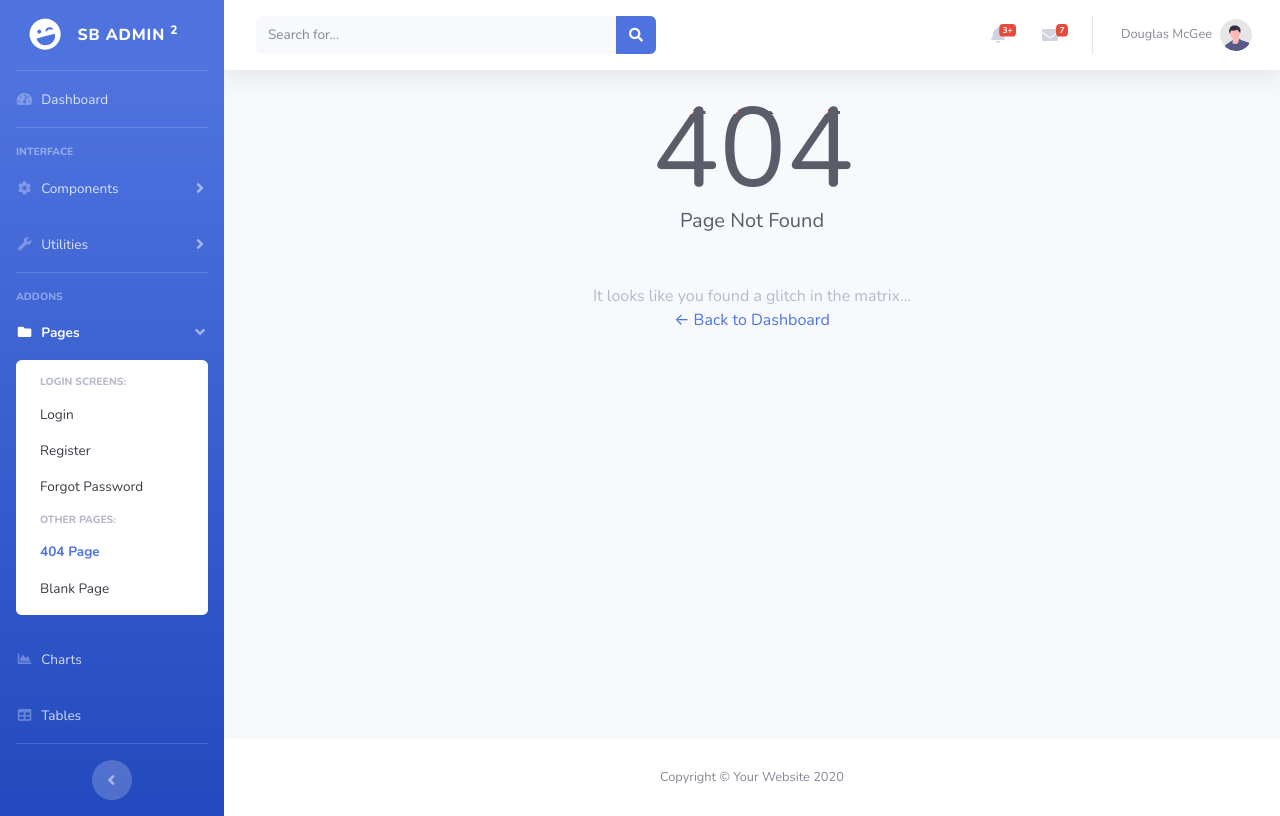
After one commit to emirocampo/modulo_web, a Flask app: template templates/login/404.html in a window 1280 px wide. The commit adds this page. Run offline with Flask 3, Linux system fonts and the light colour scheme; the template is opened without the code that fills it, so the values that code supplies are empty; some libraries are stand-ins or nearby versions.

Commit message:
login con base de datos

```diff
--- a/app.py
+++ b/app.py
@@ -1,8 +1,9 @@
-from flask import Flask, render_template, jsonify, request
+from flask import Flask, render_template, jsonify, request, redirect, url_for
 from controller.producto_controller import *
 from controller.proveedor_controller import *
 from controller.categoria_controller import *
 from controller.inventario_controller import *
+from controller.login_controller import *
 
 app = Flask(__name__)
 
@@ -149,5 +150,24 @@ def editar_inventario(id):
 def hello_world():
     return render_template("/index/index.html")
 
+@app.route("/login", methods=["POST","GET"])
+def login():
+    if request.method == "GET":
+        return render_template("/login/login.html")
+    else:
+        # Obtenemos los datos del formulario
+        email = request.form.get("email")
+        password = request.form.get("password")
+
+        print(f"email {email} password {password}")
+        user = get_usuario(email,password)
+
+        # Validamos los datos
+        if user:
+            return redirect("/")
+        else:
+            return render_template("/login/404.html")
+
+
 if __name__ == '__main__':
     app.run(debug=True)
--- /dev/null
+++ b/templates/login/404.html
@@ -0,0 +1,430 @@
+<!DOCTYPE html>
+<html lang="en">
+
+<head>
+
+    <meta charset="utf-8">
+    <meta http-equiv="X-UA-Compatible" content="IE=edge">
+    <meta name="viewport" content="width=device-width, initial-scale=1, shrink-to-fit=no">
+    <meta name="description" content="">
+    <meta name="author" content="">
+
+    <title>SB Admin 2 - 404</title>
+
+    <!-- Custom fonts for this template-->
+    <link href="../../static/vendor/fontawesome-free/css/all.min.css" rel="stylesheet" type="text/css">
+    <link
+        href="https://fonts.googleapis.com/css?family=Nunito:200,200i,300,300i,400,400i,600,600i,700,700i,800,800i,900,900i"
+        rel="stylesheet">
+
+    <!-- Custom styles for this template-->
+    <link href="../../static/css/sb-admin-2.min.css" rel="stylesheet">
+
+</head>
+
+<body id="page-top">
+
+    <!-- Page Wrapper -->
+    <div id="wrapper">
+
+        <!-- Sidebar -->
+        <ul class="navbar-nav bg-gradient-primary sidebar sidebar-dark accordion" id="accordionSidebar">
+
+            <!-- Sidebar - Brand -->
+            <a class="sidebar-brand d-flex align-items-center justify-content-center" href="index.html">
+                <div class="sidebar-brand-icon rotate-n-15">
+                    <i class="fas fa-laugh-wink"></i>
+                </div>
+                <div class="sidebar-brand-text mx-3">SB Admin <sup>2</sup></div>
+            </a>
+
+            <!-- Divider -->
+            <hr class="sidebar-divider my-0">
+
+            <!-- Nav Item - Dashboard -->
+            <li class="nav-item">
+                <a class="nav-link" href="index.html">
+                    <i class="fas fa-fw fa-tachometer-alt"></i>
+                    <span>Dashboard</span>
+                </a>
+            </li>
+
+            <!-- Divider -->
+            <hr class="sidebar-divider">
+
+            <!-- Heading -->
+            <div class="sidebar-heading">
+                Interface
+            </div>
+
+            <!-- Nav Item - Pages Collapse Menu -->
+            <li class="nav-item">
+                <a class="nav-link collapsed" href="#" data-toggle="collapse" data-target="#collapseTwo"
+                    aria-expanded="true" aria-controls="collapseTwo">
+                    <i class="fas fa-fw fa-cog"></i>
+                    <span>Components</span>
+                </a>
+                <div id="collapseTwo" class="collapse" aria-labelledby="headingTwo" data-parent="#accordionSidebar">
+                    <div class="bg-white py-2 collapse-inner rounded">
+                        <h6 class="collapse-header">Custom Components:</h6>
+                        <a class="collapse-item" href="buttons.html">Buttons</a>
+                        <a class="collapse-item" href="cards.html">Cards</a>
+                    </div>
+                </div>
+            </li>
+
+            <!-- Nav Item - Utilities Collapse Menu -->
+            <li class="nav-item">
+                <a class="nav-link collapsed" href="#" data-toggle="collapse" data-target="#collapseUtilities"
+                    aria-expanded="true" aria-controls="collapseUtilities">
+                    <i class="fas fa-fw fa-wrench"></i>
+                    <span>Utilities</span>
+                </a>
+                <div id="collapseUtilities" class="collapse" aria-labelledby="headingUtilities"
+                    data-parent="#accordionSidebar">
+                    <div class="bg-white py-2 collapse-inner rounded">
+                        <h6 class="collapse-header">Custom Utilities:</h6>
+                        <a class="collapse-item" href="utilities-color.html">Colors</a>
+                        <a class="collapse-item" href="utilities-border.html">Borders</a>
+                        <a class="collapse-item" href="utilities-animation.html">Animations</a>
+                        <a class="collapse-item" href="utilities-other.html">Other</a>
+                    </div>
+                </div>
+            </li>
+
+            <!-- Divider -->
+            <hr class="sidebar-divider">
+
+            <!-- Heading -->
+            <div class="sidebar-heading">
+                Addons
+            </div>
+
+            <!-- Nav Item - Pages Collapse Menu -->
+            <li class="nav-item active">
+                <a class="nav-link" href="#" data-toggle="collapse" data-target="#collapsePages" aria-expanded="true"
+                    aria-controls="collapsePages">
+                    <i class="fas fa-fw fa-folder"></i>
+                    <span>Pages</span>
+                </a>
+                <div id="collapsePages" class="collapse show" aria-labelledby="headingPages"
+                    data-parent="#accordionSidebar">
+                    <div class="bg-white py-2 collapse-inner rounded">
+                        <h6 class="collapse-header">Login Screens:</h6>
+                        <a class="collapse-item" href="login.html">Login</a>
+                        <a class="collapse-item" href="register.html">Register</a>
+                        <a class="collapse-item" href="forgot-password.html">Forgot Password</a>
+                        <div class="collapse-divider"></div>
+                        <h6 class="collapse-header">Other Pages:</h6>
+                        <a class="collapse-item active" href="404.html">404 Page</a>
+                        <a class="collapse-item" href="blank.html">Blank Page</a>
+                    </div>
+                </div>
+            </li>
+
+            <!-- Nav Item - Charts -->
+            <li class="nav-item">
+                <a class="nav-link" href="charts.html">
+                    <i class="fas fa-fw fa-chart-area"></i>
+                    <span>Charts</span></a>
+            </li>
+
+            <!-- Nav Item - Tables -->
+            <li class="nav-item">
+                <a class="nav-link" href="tables.html">
+                    <i class="fas fa-fw fa-table"></i>
+                    <span>Tables</span></a>
+            </li>
+
+            <!-- Divider -->
+            <hr class="sidebar-divider d-none d-md-block">
+
+            <!-- Sidebar Toggler (Sidebar) -->
+            <div class="text-center d-none d-md-inline">
+                <button class="rounded-circle border-0" id="sidebarToggle"></button>
+            </div>
+
+        </ul>
+        <!-- End of Sidebar -->
+
+        <!-- Content Wrapper -->
+        <div id="content-wrapper" class="d-flex flex-column">
+
+            <!-- Main Content -->
+            <div id="content">
+
+                <!-- Topbar -->
+                <nav class="navbar navbar-expand navbar-light bg-white topbar mb-4 static-top shadow">
+
+                    <!-- Sidebar Toggle (Topbar) -->
+                    <button id="sidebarToggleTop" class="btn btn-link d-md-none rounded-circle mr-3">
+                        <i class="fa fa-bars"></i>
+                    </button>
+
+                    <!-- Topbar Search -->
+                    <form
+                        class="d-none d-sm-inline-block form-inline mr-auto ml-md-3 my-2 my-md-0 mw-100 navbar-search">
+                        <div class="input-group">
+                            <input type="text" class="form-control bg-light border-0 small" placeholder="Search for..."
+                                aria-label="Search" aria-describedby="basic-addon2">
+                            <div class="input-group-append">
+                                <button class="btn btn-primary" type="button">
+                                    <i class="fas fa-search fa-sm"></i>
+                                </button>
+                            </div>
+                        </div>
+                    </form>
+
+                    <!-- Topbar Navbar -->
+                    <ul class="navbar-nav ml-auto">
+
+                        <!-- Nav Item - Search Dropdown (Visible Only XS) -->
+                        <li class="nav-item dropdown no-arrow d-sm-none">
+                            <a class="nav-link dropdown-toggle" href="#" id="searchDropdown" role="button"
+                                data-toggle="dropdown" aria-haspopup="true" aria-expanded="false">
+                                <i class="fas fa-search fa-fw"></i>
+                            </a>
+                            <!-- Dropdown - Messages -->
+                            <div class="dropdown-menu dropdown-menu-right p-3 shadow animated--grow-in"
+                                aria-labelledby="searchDropdown">
+                                <form class="form-inline mr-auto w-100 navbar-search">
+                                    <div class="input-group">
+                                        <input type="text" class="form-control bg-light border-0 small"
+                                            placeholder="Search for..." aria-label="Search"
+                                            aria-describedby="basic-addon2">
+                                        <div class="input-group-append">
+                                            <button class="btn btn-primary" type="button">
+                                                <i class="fas fa-search fa-sm"></i>
+                                            </button>
+                                        </div>
+                                    </div>
+                                </form>
+                            </div>
+                        </li>
+
+                        <!-- Nav Item - Alerts -->
+                        <li class="nav-item dropdown no-arrow mx-1">
+                            <a class="nav-link dropdown-toggle" href="#" id="alertsDropdown" role="button"
+                                data-toggle="dropdown" aria-haspopup="true" aria-expanded="false">
+                                <i class="fas fa-bell fa-fw"></i>
+                                <!-- Counter - Alerts -->
+                                <span class="badge badge-danger badge-counter">3+</span>
+                            </a>
+                            <!-- Dropdown - Alerts -->
+                            <div class="dropdown-list dropdown-menu dropdown-menu-right shadow animated--grow-in"
+                                aria-labelledby="alertsDropdown">
+                                <h6 class="dropdown-header">
+                                    Alerts Center
+                                </h6>
+                                <a class="dropdown-item d-flex align-items-center" href="#">
+                                    <div class="mr-3">
+                                        <div class="icon-circle bg-primary">
+                                            <i class="fas fa-file-alt text-white"></i>
+                                        </div>
+                                    </div>
+                                    <div>
+                                        <div class="small text-gray-500">December 12, 2019</div>
+                                        <span class="font-weight-bold">A new monthly report is ready to download!</span>
+                                    </div>
+                                </a>
+                                <a class="dropdown-item d-flex align-items-center" href="#">
+                                    <div class="mr-3">
+                                        <div class="icon-circle bg-success">
+                                            <i class="fas fa-donate text-white"></i>
+                                        </div>
+                                    </div>
+                                    <div>
+                                        <div class="small text-gray-500">December 7, 2019</div>
+                                        $290.29 has been deposited into your account!
+                                    </div>
+                                </a>
+                                <a class="dropdown-item d-flex align-items-center" href="#">
+                                    <div class="mr-3">
+                                        <div class="icon-circle bg-warning">
+                                            <i class="fas fa-exclamation-triangle text-white"></i>
+                                        </div>
+                                    </div>
+                                    <div>
+                                        <div class="small text-gray-500">December 2, 2019</div>
+                                        Spending Alert: We've noticed unusually high spending for your account.
+                                    </div>
+                                </a>
+                                <a class="dropdown-item text-center small text-gray-500" href="#">Show All Alerts</a>
+                            </div>
+                        </li>
+
+                        <!-- Nav Item - Messages -->
+                        <li class="nav-item dropdown no-arrow mx-1">
+                            <a class="nav-link dropdown-toggle" href="#" id="messagesDropdown" role="button"
+                                data-toggle="dropdown" aria-haspopup="true" aria-expanded="false">
+                                <i class="fas fa-envelope fa-fw"></i>
+                                <!-- Counter - Messages -->
+                                <span class="badge badge-danger badge-counter">7</span>
+                            </a>
+                            <!-- Dropdown - Messages -->
+                            <div class="dropdown-list dropdown-menu dropdown-menu-right shadow animated--grow-in"
+                                aria-labelledby="messagesDropdown">
+                                <h6 class="dropdown-header">
+                                    Message Center
+                                </h6>
+                                <a class="dropdown-item d-flex align-items-center" href="#">
+                                    <div class="dropdown-list-image mr-3">
+                                        <img class="rounded-circle" src="img/undraw_profile_1.svg"
+                                            alt="...">
+                                        <div class="status-indicator bg-success"></div>
+                                    </div>
+                                    <div class="font-weight-bold">
+                                        <div class="text-truncate">Hi there! I am wondering if you can help me with a
+                                            problem I've been having.</div>
+                                        <div class="small text-gray-500">Emily Fowler · 58m</div>
+                                    </div>
+                                </a>
+                                <a class="dropdown-item d-flex align-items-center" href="#">
+                                    <div class="dropdown-list-image mr-3">
+                                        <img class="rounded-circle" src="img/undraw_profile_2.svg"
+                                            alt="...">
+                                        <div class="status-indicator"></div>
+                                    </div>
+                                    <div>
+                                        <div class="text-truncate">I have the photos that you ordered last month, how
+                                            would you like them sent to you?</div>
+                                        <div class="small text-gray-500">Jae Chun · 1d</div>
+                                    </div>
+                                </a>
+                                <a class="dropdown-item d-flex align-items-center" href="#">
+                                    <div class="dropdown-list-image mr-3">
+                                        <img class="rounded-circle" src="img/undraw_profile_3.svg"
+                                            alt="...">
+                                        <div class="status-indicator bg-warning"></div>
+                                    </div>
+                                    <div>
+                                        <div class="text-truncate">Last month's report looks great, I am very happy with
+                                            the progress so far, keep up the good work!</div>
+                                        <div class="small text-gray-500">Morgan Alvarez · 2d</div>
+                                    </div>
+                                </a>
+                                <a class="dropdown-item d-flex align-items-center" href="#">
+                                    <div class="dropdown-list-image mr-3">
+                                        <img class="rounded-circle" src="https://source.unsplash.com/Mv9hjnEUHR4/60x60"
+                                            alt="...">
+                                        <div class="status-indicator bg-success"></div>
+                                    </div>
+                                    <div>
+                                        <div class="text-truncate">Am I a good boy? The reason I ask is because someone
+                                            told me that people say this to all dogs, even if they aren't good...</div>
+                                        <div class="small text-gray-500">Chicken the Dog · 2w</div>
+                                    </div>
+                                </a>
+                                <a class="dropdown-item text-center small text-gray-500" href="#">Read More Messages</a>
+                            </div>
+                        </li>
+
+                        <div class="topbar-divider d-none d-sm-block"></div>
+
+                        <!-- Nav Item - User Information -->
+                        <li class="nav-item dropdown no-arrow">
+                            <a class="nav-link dropdown-toggle" href="#" id="userDropdown" role="button"
+                                data-toggle="dropdown" aria-haspopup="true" aria-expanded="false">
+                                <span class="mr-2 d-none d-lg-inline text-gray-600 small">Douglas McGee</span>
+                                <img class="img-profile rounded-circle"
+                                    src="img/undraw_profile.svg">
+                            </a>
+                            <!-- Dropdown - User Information -->
+                            <div class="dropdown-menu dropdown-menu-right shadow animated--grow-in"
+                                aria-labelledby="userDropdown">
+                                <a class="dropdown-item" href="#">
+                                    <i class="fas fa-user fa-sm fa-fw mr-2 text-gray-400"></i>
+                                    Profile
+                                </a>
+                                <a class="dropdown-item" href="#">
+                                    <i class="fas fa-cogs fa-sm fa-fw mr-2 text-gray-400"></i>
+                                    Settings
+                                </a>
+                                <a class="dropdown-item" href="#">
+                                    <i class="fas fa-list fa-sm fa-fw mr-2 text-gray-400"></i>
+                                    Activity Log
+                                </a>
+                                <div class="dropdown-divider"></div>
+                                <a class="dropdown-item" href="#" data-toggle="modal" data-target="#logoutModal">
+                                    <i class="fas fa-sign-out-alt fa-sm fa-fw mr-2 text-gray-400"></i>
+                                    Logout
+                                </a>
+                            </div>
+                        </li>
+
+                    </ul>
+
+                </nav>
+                <!-- End of Topbar -->
+
+                <!-- Begin Page Content -->
+                <div class="container-fluid">
+
+                    <!-- 404 Error Text -->
+                    <div class="text-center">
+                        <div class="error mx-auto" data-text="404">404</div>
+                        <p class="lead text-gray-800 mb-5">Page Not Found</p>
+                        <p class="text-gray-500 mb-0">It looks like you found a glitch in the matrix...</p>
+                        <a href="index.html">&larr; Back to Dashboard</a>
+                    </div>
+
+                </div>
+                <!-- /.container-fluid -->
+
+            </div>
+            <!-- End of Main Content -->
+
+            <!-- Footer -->
+            <footer class="sticky-footer bg-white">
+                <div class="container my-auto">
+                    <div class="copyright text-center my-auto">
+                        <span>Copyright &copy; Your Website 2020</span>
+                    </div>
+                </div>
+            </footer>
+            <!-- End of Footer -->
+
+        </div>
+        <!-- End of Content Wrapper -->
+
+    </div>
+    <!-- End of Page Wrapper -->
+
+    <!-- Scroll to Top Button-->
+    <a class="scroll-to-top rounded" href="#page-top">
+        <i class="fas fa-angle-up"></i>
+    </a>
+
+    <!-- Logout Modal-->
+    <div class="modal fade" id="logoutModal" tabindex="-1" role="dialog" aria-labelledby="exampleModalLabel"
+        aria-hidden="true">
+        <div class="modal-dialog" role="document">
+            <div class="modal-content">
+                <div class="modal-header">
+                    <h5 class="modal-title" id="exampleModalLabel">Ready to Leave?</h5>
+                    <button class="close" type="button" data-dismiss="modal" aria-label="Close">
+                        <span aria-hidden="true">×</span>
+                    </button>
+                </div>
+                <div class="modal-body">Select "Logout" below if you are ready to end your current session.</div>
+                <div class="modal-footer">
+                    <button class="btn btn-secondary" type="button" data-dismiss="modal">Cancel</button>
+                    <a class="btn btn-primary" href="login.html">Logout</a>
+                </div>
+            </div>
+        </div>
+    </div>
+
+    <!-- Bootstrap core JavaScript-->
+    <script src="../../static/vendor/jquery/jquery.min.js"></script>
+    <script src="../../static/vendor/bootstrap/js/bootstrap.bundle.min.js"></script>
+
+    <!-- Core plugin JavaScript-->
+    <script src="../../static/vendor/jquery-easing/jquery.easing.min.js"></script>
+
+    <!-- Custom scripts for all pages-->
+    <script src="../../static/js/sb-admin-2.min.js"></script>
+
+</body>
+
+</html>
```
Also changed, not shown: controller/login_controller.py (added, +21 -0 lines), db.py (+9 -1 lines), templates/login/login.html (+16 -18 lines).
